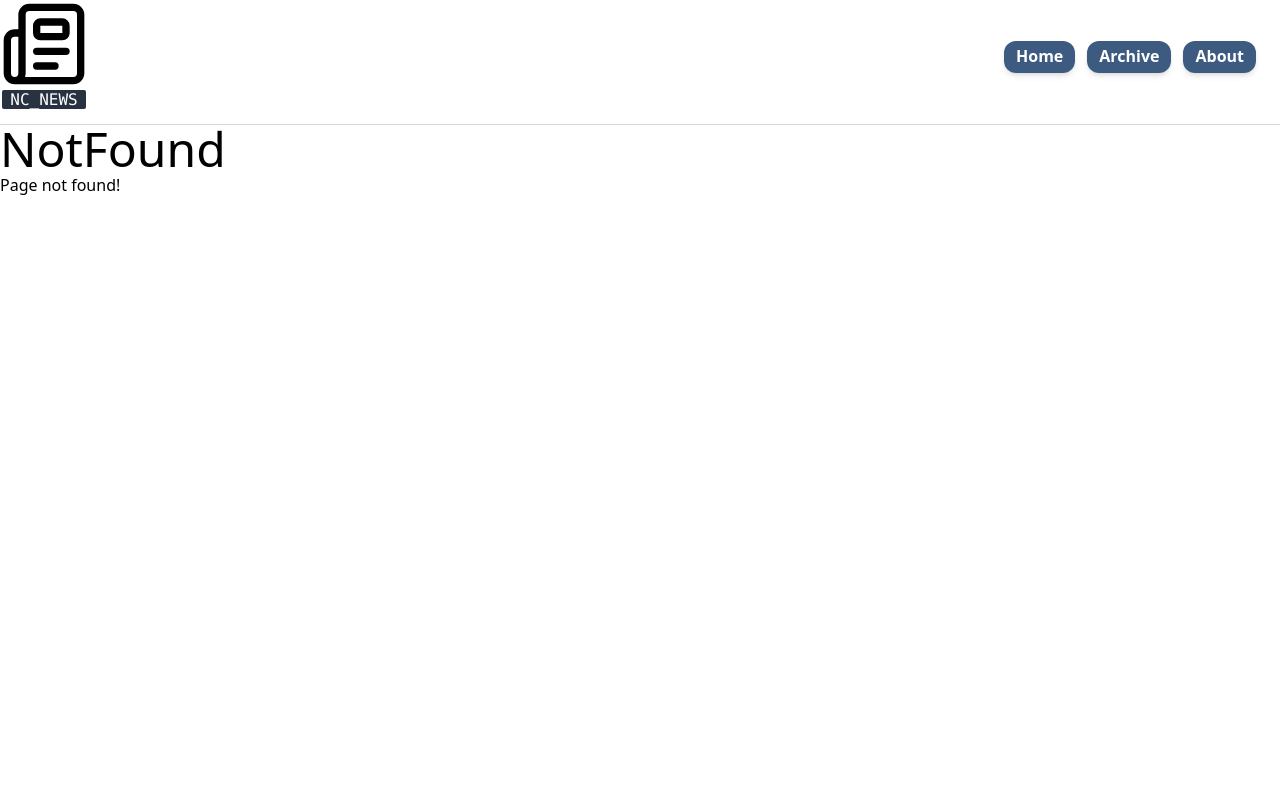
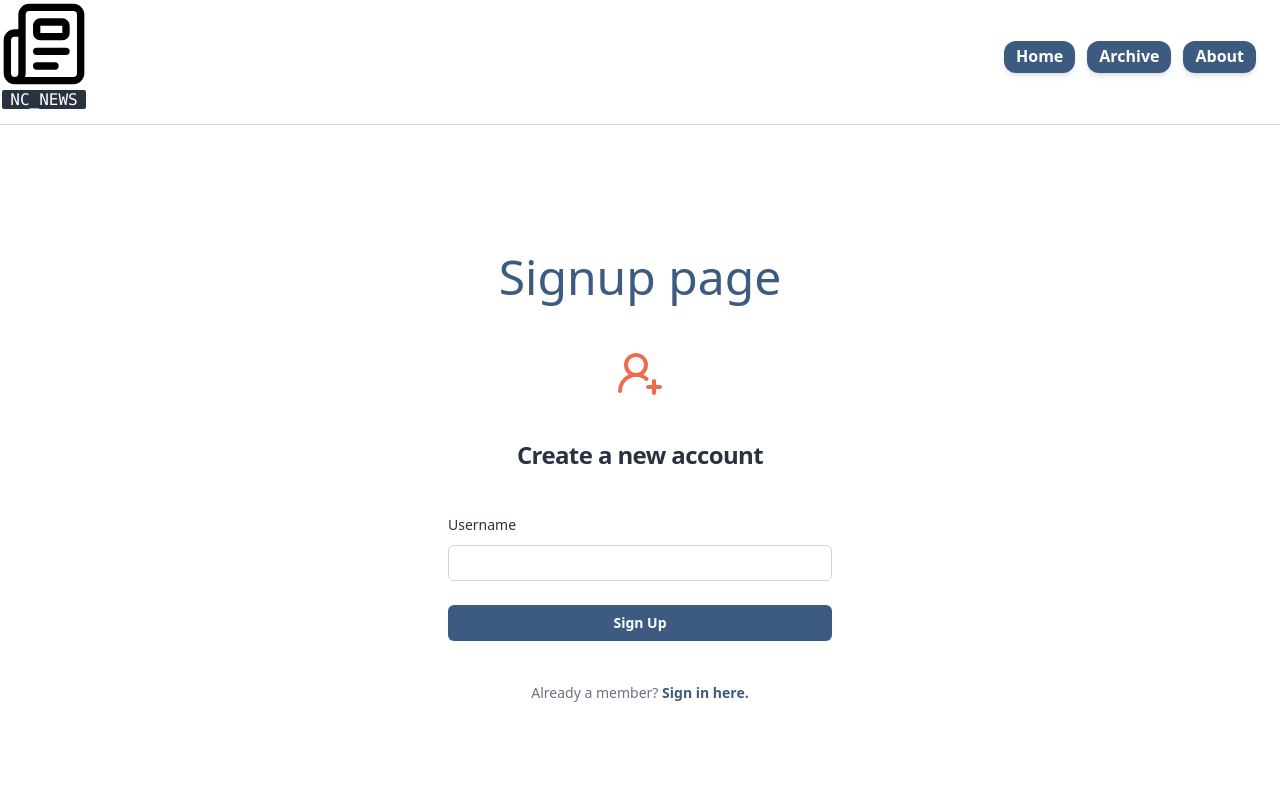
Before and after one commit to zsolt-wvdrppr/nc-news-frontend, a React (Vite) app: page /signup in a window 1280 px wide. Before the commit this address had no page. Shown: the top 800 px of the page. Built offline with nearby package versions, Linux system fonts and the light colour scheme.

Commit message:
Add Usermanagement user interface components with their routes

```diff
--- a/src/components/layout/Layout.tsx
+++ b/src/components/layout/Layout.tsx
@@ -5,6 +5,8 @@
 import ErrorDisplay from "../ErrorDisplay";
 import { useContext } from "react";
 import ErrorContext from "../../lib/contexts/ErrorContext";
+import LogIn from "./user/LogIn";
+import SignUp from "./user/SignUp";
 
 export function Layout({}: {}) {
   const { globalError } = useContext(ErrorContext);
@@ -13,13 +15,10 @@
     <div className="max-w-screen min-h-screen">
       <ErrorDisplay error={globalError} />
       <Routes>
-        <Route
-          path="/"
-          element={
-            <ArticleList presetFilters={[]} disableListControls={true} />
-          }
-        />
+        <Route path="/" element={<ArticleList />} />
         <Route path="/articles/:articleId" element={<SingleArticle />} />
+        <Route path="/login" element={<LogIn />} />
+        <Route path="/signup" element={<SignUp />} />
         <Route path="*" element={<NotFound />} />
       </Routes>
     </div>
--- /dev/null
+++ b/src/components/layout/user/LogIn.tsx
@@ -0,0 +1,112 @@
+import { KeyRound } from "lucide-react";
+import { Link } from "react-router";
+
+export function LogIn({}) {
+  return (
+    <div className="mt-32">
+      <h1 className="text-c-duskblue mx-auto w-fit">Login page</h1>
+
+      <div className="flex min-h-full flex-col justify-center px-6 py-12 lg:px-8">
+        <div className="sm:mx-auto sm:w-full sm:max-w-sm">
+          <KeyRound className="mx-auto size-12 text-c-burntpeach" />
+          <h2 className="mt-10 text-center text-2xl/9 font-bold tracking-tight text-c-jetblack">
+            Sign in to your account
+          </h2>
+        </div>
+
+        <div className="mt-10 sm:mx-auto sm:w-full sm:max-w-sm">
+          <form action="#" method="POST" className="space-y-6">
+            <div>
+              <label
+                htmlFor="email"
+                className="block text-sm/6 font-medium text-c-jetblack"
+              >
+                Username
+              </label>
+              <div className="mt-2">
+                <input
+                  id="username"
+                  type="text"
+                  name="username"
+                  required
+                  autoComplete="username"
+                  className="block w-full rounded-md bg-white px-3 py-1.5 text-base text-c-jetblack outline-1 -outline-offset-1 outline-gray-300 placeholder:text-gray-400 focus:outline-2 focus:-outline-offset-2 focus:outline-c-duskblue sm:text-sm/6"
+                />
+              </div>
+            </div>
+
+            {/*
+            <div>
+              <label
+                htmlFor="email"
+                className="block text-sm/6 font-medium text-c-jetblack"
+              >
+                Email address
+              </label>
+              <div className="mt-2">
+                <input
+                  id="email"
+                  type="email"
+                  name="email"
+                  required
+                  autoComplete="email"
+                  className="block w-full rounded-md bg-white px-3 py-1.5 text-base text-c-jetblack outline-1 -outline-offset-1 outline-gray-300 placeholder:text-gray-400 focus:outline-2 focus:-outline-offset-2 focus:outline-c-duskblue sm:text-sm/6"
+                />
+              </div>
+            </div>
+
+            <div>
+              <div className="flex items-center justify-between">
+                <label
+                  htmlFor="password"
+                  className="block text-sm/6 font-medium text-c-jetblack"
+                >
+                  Password
+                </label>
+                <div className="text-sm">
+                  <a
+                    href="#"
+                    className="font-semibold text-c-duskblue hover:text-c-duskblue"
+                  >
+                    Forgot password?
+                  </a>
+                </div>
+              </div>
+              <div className="mt-2">
+                <input
+                  id="password"
+                  type="password"
+                  name="password"
+                  required
+                  autoComplete="current-password"
+                  className="block w-full rounded-md bg-white px-3 py-1.5 text-base text-c-jetblack outline-1 -outline-offset-1 outline-gray-300 placeholder:text-gray-400 focus:outline-2 focus:-outline-offset-2 focus:outline-c-duskblue sm:text-sm/6"
+                />
+              </div>
+            </div>
+*/}
+            <div>
+              <button
+                type="submit"
+                className="flex w-full justify-center rounded-md bg-c-duskblue px-3 py-1.5 text-sm/6 font-semibold text-white shadow-xs hover:bg-c-duskblue focus-visible:outline-2 focus-visible:outline-offset-2 focus-visible:outline-c-duskblue"
+              >
+                Sign in
+              </button>
+            </div>
+          </form>
+
+          <p className="mt-10 text-center text-sm/6 text-gray-500">
+            Not a member?
+            <Link
+              to="/signup"
+              className="font-semibold text-c-duskblue hover:text-c-duskblue"
+            >
+              {" Sign up here."}
+            </Link>
+          </p>
+        </div>
+      </div>
+    </div>
+  );
+}
+
+export default LogIn;
--- /dev/null
+++ b/src/components/layout/user/SignUp.tsx
@@ -0,0 +1,63 @@
+import { UserRoundPlus } from "lucide-react";
+import { Link } from "react-router";
+
+export function SignUp({}) {
+  return (
+    <div className="mt-32">
+      <h1 className="text-c-duskblue mx-auto w-fit">Signup page</h1>
+
+      <div className="flex min-h-full flex-col justify-center px-6 py-12 lg:px-8">
+        <div className="sm:mx-auto sm:w-full sm:max-w-sm">
+          <UserRoundPlus className="mx-auto size-12 text-c-burntpeach" />
+          <h2 className="mt-10 text-center text-2xl/9 font-bold tracking-tight text-c-jetblack">
+            Create a new account
+          </h2>
+        </div>
+
+        <div className="mt-10 sm:mx-auto sm:w-full sm:max-w-sm">
+          <form action="#" method="POST" className="space-y-6">
+            <div>
+              <label
+                htmlFor="email"
+                className="block text-sm/6 font-medium text-c-jetblack"
+              >
+                Username
+              </label>
+              <div className="mt-2">
+                <input
+                  id="username"
+                  type="text"
+                  name="username"
+                  required
+                  autoComplete="username"
+                  className="block w-full rounded-md bg-white px-3 py-1.5 text-base text-c-jetblack outline-1 -outline-offset-1 outline-gray-300 placeholder:text-gray-400 focus:outline-2 focus:-outline-offset-2 focus:outline-c-duskblue sm:text-sm/6"
+                />
+              </div>
+            </div>
+
+            <div>
+              <button
+                type="submit"
+                className="flex w-full justify-center rounded-md bg-c-duskblue px-3 py-1.5 text-sm/6 font-semibold text-white shadow-xs hover:bg-c-duskblue focus-visible:outline-2 focus-visible:outline-offset-2 focus-visible:outline-c-duskblue"
+              >
+                Sign Up
+              </button>
+            </div>
+          </form>
+
+          <p className="mt-10 text-center text-sm/6 text-gray-500">
+            Already a member?
+            <Link
+              to="/login"
+              className="font-semibold text-c-duskblue hover:text-c-duskblue"
+            >
+              {" Sign in here."}
+            </Link>
+          </p>
+        </div>
+      </div>
+    </div>
+  );
+}
+
+export default SignUp;
```
